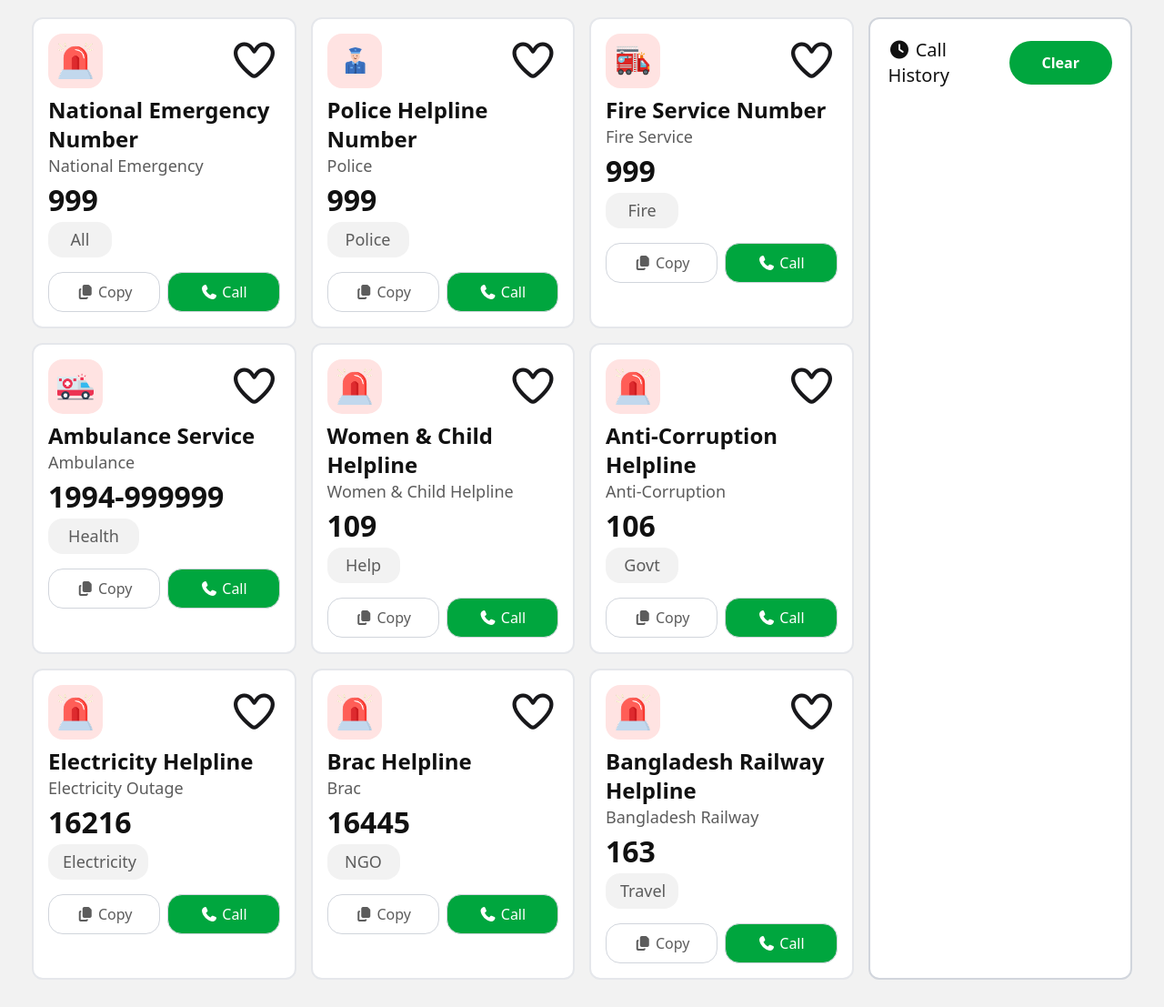
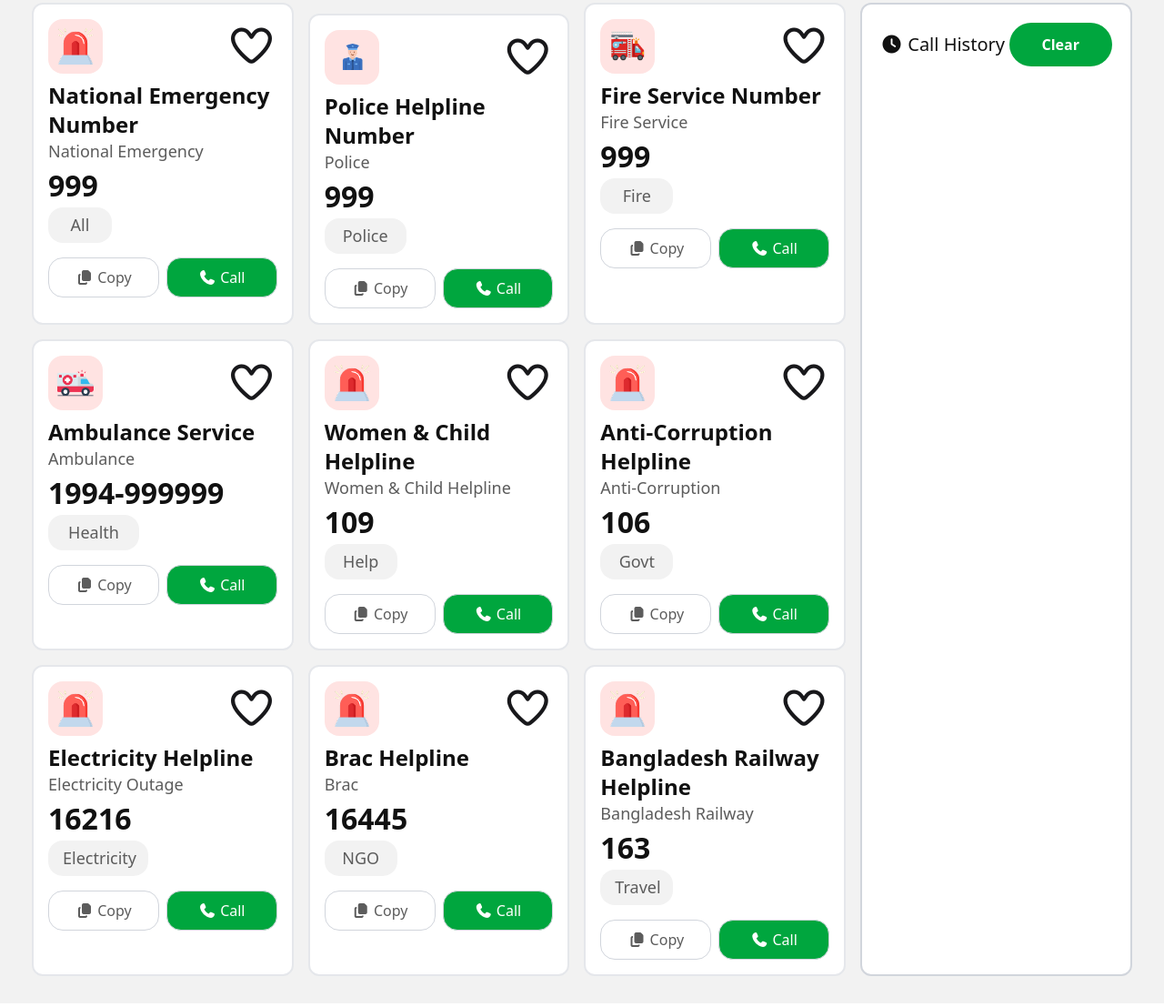
Before and after one commit to Ariful3031/assingment5-repo, a plain HTML site: page index.html in a window 1280 px wide. Shown: the part 310-1417 px from the top of the page at 91% size. Drawn offline with nearby package versions, Linux system fonts and the light colour scheme.

Commit message:
resize to displayflex and gird layout

```diff
--- a/index.html
+++ b/index.html
@@ -5,6 +5,11 @@
     <meta charset="UTF-8">
     <meta name="viewport" content="width=device-width, initial-scale=1.0">
     <title>Emergency Service</title>
+    <!-- roboto font family -->
+
+
+    <link href="https://fonts.googleapis.com/css2?family=Roboto:wght@400;500;700&display=swap" rel="stylesheet">
+
     <!-- tailwind & daisy ui cdn -->
     <link href="https://cdn.jsdelivr.net/npm/daisyui@5" rel="stylesheet" type="text/css" />
     <script src="https://cdn.jsdelivr.net/npm/@tailwindcss/browser@4"></script>
@@ -14,27 +19,27 @@
         crossorigin="anonymous" referrerpolicy="no-referrer" />
 </head>
 
-<body class="max-w-[1500px] mx-auto">
+<body class="max-w-[1600px] mx-auto font-roboto">
 
     <!-- navbar section starts -->
-    <div class="sm:flex justify-between items-center sm:px-2 py-1 xl:px-12 py-3">
+    <div class="flex justify-between items-center sm:px-2 sm:py-1 xl:px-12 py-3">
         <div class="flex items-center gap-2">
             <img src="./assets/logo.png" alt="" class="3xl:w-14 h-14">
             <h1 class=" text-xl font-bold text-[#006747]">Emergency <br> Service</h1>
         </div>
-        <div class="flex gap-5">
-            <div class=" flex items-center gap-2 bg-[#DFEFFF] px-9 py-3 rounded-full">
+        <div class="flex gap-4">
+            <div class=" flex items-center gap-2 bg-[#DFEFFF] xs:px-7 xs:py-1 md:px-9 md:py-3 rounded-full">
                 <p id="heart-main-amount" class="text-[#000000] font-black leading-6">0</p>
                 <img class="w-6 h-6" src="./assets/heart.png" alt="">
             </div>
-            <div class=" flex items-center gap-2 bg-[#DFEFFF] px-9 py-3 rounded-full">
+            <div class=" flex items-center gap-2 bg-[#DFEFFF] xs:px-7 xs:py-1 md:px-9 md:py-3 rounded-full">
                 <p class="text-[#000000] font-black leading-6" id="count-main-coin">100</p>
                 <img class="w-6 h-6" src="./assets/coin.png" alt="">
             </div>
-            <div class="bg-[#00A63E] gap-2 px-9 py-3 rounded-full">
-                <p class="text-[#FFFFFF] font-semibold leading-6">0 <span
-                        class="text-[#FFFFFF] font-semibold leading-6">
-                        Copy</span></p>
+            <div class=" flex bg-[#00A63E] gap-2 xs:px-7 xs:py-1 md:px-9 md:py-3 rounded-full">
+                <p class="text-[#FFFFFF] font-semibold leading-6" id="count-main-copy">0 </p>
+                <p class="text-[#FFFFFF] font-semibold leading-6">
+                    Copy</p>
 
             </div>
         </div>
@@ -51,9 +56,10 @@
     </div>
 
     <!-- card sections -->
-    <div class="px-[35px] py-[30px] md:grid grid-cols-4 grid-rows-3 gap-4 bg-[#F2F2F2]">
+    <div class=" md:flex gap-4 sm:px-[15px] sm:py-[10px] md:px-[35px] md:py-[30px] bg-[#F2F2F2]">
+        <div class=" md:w-[75%] md:grid md:grid-cols-3 md:gap-4  ">
             <!-- first card -->
-        <div class="border-2 border-gray-200 p-4 rounded-xl bg-white">
+            <div class="border-2 border-gray-200 p-4 rounded-xl bg-white shadow-black">
                 <div class="flex justify-between items-center">
                     <div class="p-[10px] w-[60px] h-[60px] bg-[#FFE3E2] rounded-2xl">
                         <img src="./assets/emergency.png" alt="">
@@ -62,18 +68,20 @@
                 </div>
                 <h2 class=" text-[#111111] text-[24px] font-bold leading-[32px] mt-2">National Emergency Number</h2>
                 <p class=" text-[#5C5C5C] text-[18px]">National Emergency</p>
-            <h1 class=" text-[#111111] text-[32px] font-bold">999</h1>
-            <h3 class="w-[70px] text-[#5C5C5C] text-[18px] text-center px-[12px] py-[6px] bg-[#F2F2F2] rounded-2xl">All
+                <h1 id="office-number-one" class=" text-[#111111] text-[32px] font-bold">999</h1>
+                <h3 class="w-[70px] text-[#5C5C5C] text-[18px] text-center px-[12px] py-[6px] bg-[#F2F2F2] rounded-2xl">
+                    All
                 </h3>
                 <div class="flex gap-2 mt-4">
-                <button class="text-[#5C5C5C] w-[150px] h-11 border-1 border-gray-300 rounded-2xl" id="btn-copy-one"><i
-                        class="fa-solid fa-copy"></i> Copy</button>
+                    <button class="text-[#5C5C5C] w-[150px] h-11 border-1 border-gray-300 rounded-2xl"
+                        id="btn-copy-one"><i class="fa-solid fa-copy"></i> Copy</button>
                     <button class="text-white w-[150px] h-11 border-1 border-gray-300 bg-[#00A63E] rounded-2xl"
                         id="btn-call-one"><i class="fa-solid fa-phone"></i> Call</button>
                 </div>
             </div>
+
             <!-- 2nd card -->
-        <div class="border-2 border-gray-200 p-4 rounded-xl bg-white">
+            <div class="border-2 border-gray-200 p-4 rounded-xl bg-white shadow-black mt-3">
                 <div class="flex justify-between items-center">
                     <div class="p-[10px] w-[60px] h-[60px] bg-[#FFE3E2] rounded-2xl">
                         <img src="./assets/police.png" alt="">
@@ -82,19 +90,19 @@
                 </div>
                 <h2 class=" text-[#111111] text-[24px] font-bold leading-[32px] mt-2">Police Helpline Number</h2>
                 <p class=" text-[#5C5C5C] text-[18px]">Police</p>
-            <h1 class=" text-[#111111] text-[32px] font-bold">999</h1>
+                <h1 class=" text-[#111111] text-[32px] font-bold" id="office-number-two">999</h1>
                 <h3 class="w-[90px] text-[#5C5C5C] text-[18px] text-center px-[16px] py-[6px] bg-[#F2F2F2] rounded-2xl">
                     Police
                 </h3>
                 <div class="flex gap-2 mt-4">
-                <button class="text-[#5C5C5C] w-[150px] h-11 border-1 border-gray-300 rounded-2xl" id="btn-copy-two"><i
-                        class="fa-solid fa-copy"></i> Copy</button>
+                    <button class="text-[#5C5C5C] w-[150px] h-11 border-1 border-gray-300 rounded-2xl"
+                        id="btn-copy-two"><i class="fa-solid fa-copy"></i> Copy</button>
                     <button class="text-white w-[150px] h-11 border-1 border-gray-300 bg-[#00A63E] rounded-2xl"
                         id="btn-call-two"><i class="fa-solid fa-phone"></i> Call</button>
                 </div>
             </div>
             <!-- third card -->
-        <div class="border-2 border-gray-200 p-4 rounded-xl bg-white">
+            <div class="border-2 border-gray-200 p-4 rounded-xl bg-white shadow-black">
                 <div class="flex justify-between items-center">
                     <div class="p-[10px] w-[60px] h-[60px] bg-[#FFE3E2] rounded-2xl">
                         <img src="./assets/fire-service.png" alt="">
@@ -103,7 +111,7 @@
                 </div>
                 <h2 class=" text-[#111111] text-[24px] font-bold leading-[32px] mt-2">Fire Service Number</h2>
                 <p class=" text-[#5C5C5C] text-[18px]">Fire Service</p>
-            <h1 class=" text-[#111111] text-[32px] font-bold">999</h1>
+                <h1 class=" text-[#111111] text-[32px] font-bold" id="office-number-three">999</h1>
                 <h3 class="w-[80px] text-[#5C5C5C] text-[18px] text-center px-[16px] py-[6px] bg-[#F2F2F2] rounded-2xl">
                     Fire
                 </h3>
@@ -115,11 +123,152 @@
                         id="btn-call-three"><i class="fa-solid fa-phone"></i> Call</button>
                 </div>
             </div>
+
+            <!-- five card -->
+            <div class="border-2 border-gray-200 p-4 rounded-xl bg-white shadow-black">
+                <div class="flex justify-between items-center">
+                    <div class="p-[10px] w-[60px] h-[60px] bg-[#FFE3E2] rounded-2xl">
+                        <img src="./assets/ambulance.png" alt="">
+                    </div>
+                    <i id="btn-heart-five" class=" heart-icon fa-regular fa-heart text-[45px]"></i>
+                </div>
+                <h2 class=" text-[#111111] text-[24px] font-bold leading-[32px] mt-2">Ambulance Service</h2>
+                <p class=" text-[#5C5C5C] text-[18px]">Ambulance</p>
+                <h1 class=" text-[#111111] text-[32px] font-bold" id="office-number-five">1994-999999</h1>
+                <h3
+                    class="w-[100px] text-[#5C5C5C] text-[18px] text-center px-[16px] py-[6px] bg-[#F2F2F2] rounded-2xl">
+                    Health
+                </h3>
+                <div class="flex gap-2 mt-4">
+                    <button class="text-[#5C5C5C] w-[150px] h-11 border-1 border-gray-300 rounded-2xl"
+                        id="btn-copy-five"><i class="fa-solid fa-copy"></i> Copy</button>
+                    <button class="text-white w-[150px] h-11 border-1 border-gray-300 bg-[#00A63E] rounded-2xl"
+                        id="btn-call-five"><i class="fa-solid fa-phone"></i> Call</button>
+                </div>
+            </div>
+
+            <!-- six card -->
+            <div class="border-2 border-gray-200 p-4 rounded-xl bg-white shadow-black">
+                <div class="flex justify-between items-center">
+                    <div class="p-[10px] w-[60px] h-[60px] bg-[#FFE3E2] rounded-2xl">
+                        <img src="./assets/emergency.png" alt="">
+                    </div>
+                    <i id="btn-heart-six" class=" heart-icon fa-regular fa-heart text-[45px]"></i>
+                </div>
+                <h2 class=" text-[#111111] text-[24px] font-bold leading-[32px] mt-2">Women & Child Helpline</h2>
+                <p class=" text-[#5C5C5C] text-[18px]">Women & Child Helpline</p>
+                <h1 class=" text-[#111111] text-[32px] font-bold" id="office-number-six">109</h1>
+                <h3 class="w-[80px] text-[#5C5C5C] text-[18px] text-center px-[16px] py-[6px] bg-[#F2F2F2] rounded-2xl">
+                    Help
+                </h3>
+                <div class="flex gap-2 mt-4">
+                    <button class="text-[#5C5C5C] w-[150px] h-11 border-1 border-gray-300 rounded-2xl"
+                        id="btn-copy-six"><i class="fa-solid fa-copy"></i> Copy</button>
+                    <button class="text-white w-[150px] h-11 border-1 border-gray-300 bg-[#00A63E] rounded-2xl"
+                        id="btn-call-six"><i class="fa-solid fa-phone"></i> Call</button>
+                </div>
+            </div>
+
+            <!-- seventh card -->
+            <div class="border-2 border-gray-200 p-4 rounded-xl bg-white shadow-black">
+                <div class="flex justify-between items-center">
+                    <div class="p-[10px] w-[60px] h-[60px] bg-[#FFE3E2] rounded-2xl">
+                        <img src="./assets/emergency.png" alt="">
+                    </div>
+                    <i id="btn-heart-seven" class=" heart-icon fa-regular fa-heart text-[45px]"></i>
+                </div>
+                <h2 class=" text-[#111111] text-[24px] font-bold leading-[32px] mt-2">Anti-Corruption Helpline</h2>
+                <p class=" text-[#5C5C5C] text-[18px]">Anti-Corruption</p>
+                <h1 class=" text-[#111111] text-[32px] font-bold" id="office-number-seven">106</h1>
+                <h3 class="w-[80px] text-[#5C5C5C] text-[18px] text-center px-[16px] py-[6px] bg-[#F2F2F2] rounded-2xl">
+                    Govt
+                </h3>
+                <div class="flex gap-2 mt-4">
+                    <button class="text-[#5C5C5C] w-[150px] h-11 border-1 border-gray-300 rounded-2xl"
+                        id="btn-copy-seven"><i class="fa-solid fa-copy"></i> Copy</button>
+                    <button class="text-white w-[150px] h-11 border-1 border-gray-300 bg-[#00A63E] rounded-2xl"
+                        id="btn-call-seven"><i class="fa-solid fa-phone"></i> Call</button>
+                </div>
+            </div>
+
+            <!-- eight card -->
+            <div class="border-2 border-gray-200 p-4 rounded-xl bg-white shadow-black">
+                <div class="flex justify-between items-center">
+                    <div class="p-[10px] w-[60px] h-[60px] bg-[#FFE3E2] rounded-2xl">
+                        <img src="./assets/emergency.png" alt="">
+                    </div>
+                    <i id="btn-heart-eight" class=" heart-icon fa-regular fa-heart text-[45px]"></i>
+                </div>
+                <h2 class=" text-[#111111] text-[24px] font-bold leading-[32px] mt-2">Electricity Helpline</h2>
+                <p class=" text-[#5C5C5C] text-[18px]">Electricity Outage</p>
+                <h1 class=" text-[#111111] text-[32px] font-bold" id="office-number-eight">16216</h1>
+                <h3
+                    class="w-[110px] text-[#5C5C5C] text-[18px] text-center px-[16px] py-[6px] bg-[#F2F2F2] rounded-2xl">
+                    Electricity
+                </h3>
+                <div class="flex gap-2 mt-4">
+                    <button class="text-[#5C5C5C] w-[150px] h-11 border-1 border-gray-300 rounded-2xl"
+                        id="btn-copy-eight"><i class="fa-solid fa-copy"></i> Copy</button>
+                    <button class="text-white w-[150px] h-11 border-1 border-gray-300 bg-[#00A63E] rounded-2xl"
+                        id="btn-call-eight"><i class="fa-solid fa-phone"></i> Call</button>
+                </div>
+            </div>
+
+            <!-- nine card -->
+            <div class="border-2 border-gray-200 p-4 rounded-xl bg-white shadow-black">
+                <div class="flex justify-between items-center">
+                    <div class="p-[10px] w-[60px] h-[60px] bg-[#FFE3E2] rounded-2xl">
+                        <img src="./assets/emergency.png" alt="">
+                    </div>
+                    <i id="btn-heart-nine" class="heart-icon fa-regular fa-heart text-[45px]"></i>
+                </div>
+                <h2 class=" text-[#111111] text-[24px] font-bold leading-[32px] mt-2">Brac Helpline</h2>
+                <p class=" text-[#5C5C5C] text-[18px]">Brac</p>
+                <h1 class=" text-[#111111] text-[32px] font-bold" id="office-number-nine">16445</h1>
+                <h3 class="w-[80px] text-[#5C5C5C] text-[18px] text-center px-[16px] py-[6px] bg-[#F2F2F2] rounded-2xl">
+                    NGO
+                </h3>
+                <div class="flex gap-2 mt-4">
+                    <button class="text-[#5C5C5C] w-[150px] h-11 border-1 border-gray-300 rounded-2xl"
+                        id="btn-copy-nine"><i class="fa-solid fa-copy"></i> Copy</button>
+                    <button class="text-white w-[150px] h-11 border-1 border-gray-300 bg-[#00A63E] rounded-2xl"
+                        id="btn-call-nine"><i class="fa-solid fa-phone"></i> Call</button>
+                </div>
+            </div>
+
+            <!-- ten card -->
+            <div class="border-2 border-gray-200 p-4 rounded-xl bg-white shadow-black">
+                <div class="flex justify-between items-center">
+                    <div class="p-[10px] w-[60px] h-[60px] bg-[#FFE3E2] rounded-2xl">
+                        <img src="./assets/emergency.png" alt="">
+                    </div>
+                    <i id="btn-heart-ten" class="fa-regular fa-heart text-[45px]"></i>
+                </div>
+                <h2 class=" text-[#111111] text-[24px] font-bold leading-[32px] mt-2">Bangladesh Railway Helpline
+                </h2>
+                <p class=" text-[#5C5C5C] text-[18px]">Bangladesh Railway</p>
+                <h1 class=" text-[#111111] text-[32px] font-bold" id="office-number-ten">163</h1>
+                <h3 class="w-[80px] text-[#5C5C5C] text-[18px] text-center px-[16px] py-[6px] bg-[#F2F2F2] rounded-2xl">
+                    Travel
+                </h3>
+
+                <div class="flex gap-2 mt-4">
+                    <button class="text-[#5C5C5C] w-[150px] h-11 border-1 border-gray-300 rounded-2xl"
+                        id="btn-copy-ten"><i class="fa-solid fa-copy"></i> Copy</button>
+                    <button class="text-white w-[150px] h-11 border-1 border-gray-300 bg-[#00A63E] rounded-2xl"
+                        id="btn-call-ten"><i class="fa-solid fa-phone"></i> Call</button>
+                </div>
+            </div>
+
+        </div>
+        <!-- call History section starts -->
+
         <!-- four card -->
-        <div class="border-2 border-gray-300 p-5 rounded-xl bg-white row-span-3">
+        <div class=" md:w-[25%] border-2 border-gray-300 p-5 rounded-xl bg-white row-span-3 shadow-black">
             <div class="flex justify-between items-center">
                 <div>
-                    <p class="text-[20px] font-medium text-[#111111] leading-7"><i class="fa-solid fa-clock"></i> Call
+                    <p class="text-[20px] font-medium text-[#111111] leading-7"><i class="fa-solid fa-clock"></i>
+                        Call
                         History
                     </p>
                 </div>
@@ -131,134 +280,10 @@
 
             </div>
         </div>
-        <!-- five card -->
-        <div class="border-2 border-gray-200 p-4 rounded-xl bg-white">
-            <div class="flex justify-between items-center">
-                <div class="p-[10px] w-[60px] h-[60px] bg-[#FFE3E2] rounded-2xl">
-                    <img src="./assets/ambulance.png" alt="">
+
+
+
     </div>
-                <i id="btn-heart-five" class=" heart-icon fa-regular fa-heart text-[45px]"></i>
-            </div>
-            <h2 class=" text-[#111111] text-[24px] font-bold leading-[32px] mt-2">Ambulance Service</h2>
-            <p class=" text-[#5C5C5C] text-[18px]">Ambulance</p>
-            <h1 class=" text-[#111111] text-[32px] font-bold">1994-999999</h1>
-            <h3 class="w-[100px] text-[#5C5C5C] text-[18px] text-center px-[16px] py-[6px] bg-[#F2F2F2] rounded-2xl">
-                Health
-            </h3>
-            <div class="flex gap-2 mt-4">
-                <button class="text-[#5C5C5C] w-[150px] h-11 border-1 border-gray-300 rounded-2xl" id="btn-copy-five"><i
-                        class="fa-solid fa-copy"></i> Copy</button>
-                <button class="text-white w-[150px] h-11 border-1 border-gray-300 bg-[#00A63E] rounded-2xl"
-                    id="btn-call-five"><i class="fa-solid fa-phone"></i> Call</button>
-            </div>
-        </div>
-        <!-- six card -->
-        <div class="border-2 border-gray-200 p-4 rounded-xl bg-white">
-            <div class="flex justify-between items-center">
-                <div class="p-[10px] w-[60px] h-[60px] bg-[#FFE3E2] rounded-2xl">
-                    <img src="./assets/emergency.png" alt="">
-                </div>
-                <i id="btn-heart-six" class=" heart-icon fa-regular fa-heart text-[45px]"></i>
-            </div>
-            <h2 class=" text-[#111111] text-[24px] font-bold leading-[32px] mt-2">Women & Child Helpline</h2>
-            <p class=" text-[#5C5C5C] text-[18px]">Women & Child Helpline</p>
-            <h1 class=" text-[#111111] text-[32px] font-bold">109</h1>
-            <h3 class="w-[80px] text-[#5C5C5C] text-[18px] text-center px-[16px] py-[6px] bg-[#F2F2F2] rounded-2xl">
-                Help
-            </h3>
-            <div class="flex gap-2 mt-4">
-                <button class="text-[#5C5C5C] w-[150px] h-11 border-1 border-gray-300 rounded-2xl" id="btn-copy-six"><i
-                        class="fa-solid fa-copy"></i> Copy</button>
-                <button class="text-white w-[150px] h-11 border-1 border-gray-300 bg-[#00A63E] rounded-2xl"
-                    id="btn-call-six"><i class="fa-solid fa-phone"></i> Call</button>
-            </div>
-        </div>
-        <!-- seventh card -->
-        <div class="border-2 border-gray-200 p-4 rounded-xl bg-white">
-            <div class="flex justify-between items-center">
-                <div class="p-[10px] w-[60px] h-[60px] bg-[#FFE3E2] rounded-2xl">
-                    <img src="./assets/emergency.png" alt="">
-                </div>
-                <i id="btn-heart-seven" class=" heart-icon fa-regular fa-heart text-[45px]"></i>
-            </div>
-            <h2 class=" text-[#111111] text-[24px] font-bold leading-[32px] mt-2">Anti-Corruption Helpline</h2>
-            <p class=" text-[#5C5C5C] text-[18px]">Anti-Corruption</p>
-            <h1 class=" text-[#111111] text-[32px] font-bold">106</h1>
-            <h3 class="w-[80px] text-[#5C5C5C] text-[18px] text-center px-[16px] py-[6px] bg-[#F2F2F2] rounded-2xl">
-                Govt
-            </h3>
-            <div class="flex gap-2 mt-4">
-                <button class="text-[#5C5C5C] w-[150px] h-11 border-1 border-gray-300 rounded-2xl"
-                    id="btn-copy-seven"><i class="fa-solid fa-copy"></i> Copy</button>
-                <button class="text-white w-[150px] h-11 border-1 border-gray-300 bg-[#00A63E] rounded-2xl"
-                    id="btn-call-seven"><i class="fa-solid fa-phone"></i> Call</button>
-            </div>
-        </div>
-        <!-- eight card -->
-        <div class="border-2 border-gray-200 p-4 rounded-xl bg-white">
-            <div class="flex justify-between items-center">
-                <div class="p-[10px] w-[60px] h-[60px] bg-[#FFE3E2] rounded-2xl">
-                    <img src="./assets/emergency.png" alt="">
-                </div>
-                <i id="btn-heart-eight" class=" heart-icon fa-regular fa-heart text-[45px]"></i>
-            </div>
-            <h2 class=" text-[#111111] text-[24px] font-bold leading-[32px] mt-2">Electricity Helpline</h2>
-            <p class=" text-[#5C5C5C] text-[18px]">Electricity Outage</p>
-            <h1 class=" text-[#111111] text-[32px] font-bold">16216</h1>
-            <h3 class="w-[110px] text-[#5C5C5C] text-[18px] text-center px-[16px] py-[6px] bg-[#F2F2F2] rounded-2xl">
-                Electricity
-            </h3>
-            <div class="flex gap-2 mt-4">
-                <button class="text-[#5C5C5C] w-[150px] h-11 border-1 border-gray-300 rounded-2xl"
-                    id="btn-copy-eight"><i class="fa-solid fa-copy"></i> Copy</button>
-                <button class="text-white w-[150px] h-11 border-1 border-gray-300 bg-[#00A63E] rounded-2xl"
-                    id="btn-call-eight"><i class="fa-solid fa-phone"></i> Call</button>
-            </div>
-        </div>
-        <!-- nine card -->
-        <div class="border-2 border-gray-200 p-4 rounded-xl bg-white">
-            <div class="flex justify-between items-center">
-                <div class="p-[10px] w-[60px] h-[60px] bg-[#FFE3E2] rounded-2xl">
-                    <img src="./assets/emergency.png" alt="">
-                </div>
-                <i id="btn-heart-nine" class="heart-icon fa-regular fa-heart text-[45px]"></i>
-            </div>
-            <h2 class=" text-[#111111] text-[24px] font-bold leading-[32px] mt-2">Brac Helpline</h2>
-            <p class=" text-[#5C5C5C] text-[18px]">Brac</p>
-            <h1 class=" text-[#111111] text-[32px] font-bold">16445</h1>
-            <h3 class="w-[80px] text-[#5C5C5C] text-[18px] text-center px-[16px] py-[6px] bg-[#F2F2F2] rounded-2xl">NGO
-            </h3>
-            <div class="flex gap-2 mt-4">
-                <button class="text-[#5C5C5C] w-[150px] h-11 border-1 border-gray-300 rounded-2xl" id="btn-copy-nine"><i
-                        class="fa-solid fa-copy"></i> Copy</button>
-                <button class="text-white w-[150px] h-11 border-1 border-gray-300 bg-[#00A63E] rounded-2xl"
-                    id="btn-call-nine"><i class="fa-solid fa-phone"></i> Call</button>
-            </div>
-        </div>
-        <!-- ten card -->
-        <div class="border-2 border-gray-200 p-4 rounded-xl bg-white">
-            <div class="flex justify-between items-center">
-                <div class="p-[10px] w-[60px] h-[60px] bg-[#FFE3E2] rounded-2xl">
-                    <img src="./assets/emergency.png" alt="">
-                </div>
-                <i id="btn-heart-ten" class="fa-regular fa-heart text-[45px]"></i>
-            </div>
-            <h2 class=" text-[#111111] text-[24px] font-bold leading-[32px] mt-2">Bangladesh Railway Helpline </h2>
-            <p class=" text-[#5C5C5C] text-[18px]">Bangladesh Railway</p>
-            <h1 class=" text-[#111111] text-[32px] font-bold">163</h1>
-            <h3 class="w-[80px] text-[#5C5C5C] text-[18px] text-center px-[16px] py-[6px] bg-[#F2F2F2] rounded-2xl">
-                Travel
-            </h3>
-
-            <div class="flex gap-2 mt-4">
-                <button class="text-[#5C5C5C] w-[150px] h-11 border-1 border-gray-300 rounded-2xl" id="btn-copy-ten"><i
-                        class="fa-solid fa-copy"></i> Copy</button>
-                <button class="text-white w-[150px] h-11 border-1 border-gray-300 bg-[#00A63E] rounded-2xl"
-                    id="btn-call-ten"><i class="fa-solid fa-phone"></i> Call</button>
-            </div>
-        </div>
-    </div>
-
 
     <script src="./home.js"></script>
 </body>
```
Also changed, not shown: home.js (+61 -16 lines), practice.html (added, +24 -0 lines), styles/tailwind.config.js (+11 -0 lines). Lines whose indentation alone changed are shown as unchanged.
